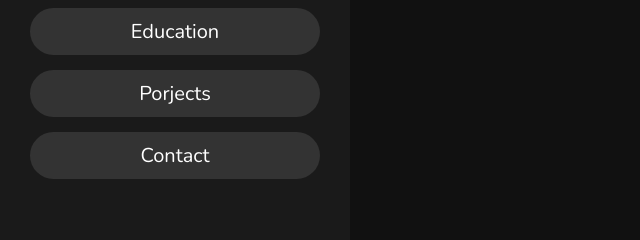
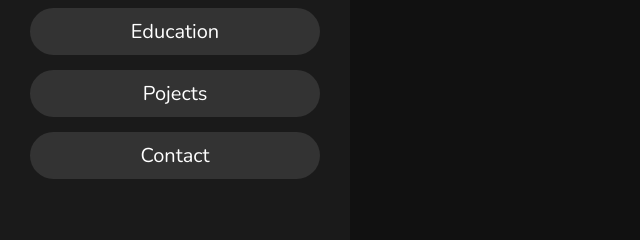
Before and after one commit to SaiBharathseemakurthi/saibharath, a plain HTML site: page index.html in a window 1280 px wide. Shown: the part 551-791 px from the top of the page, 0-640 px from the left. Drawn offline with nearby package versions, Linux system fonts and the light colour scheme.

Commit message:
Update index.html

```diff
--- a/index.html
+++ b/index.html
@@ -31,7 +31,7 @@
             <li><a href="#skills">skills</a></li>
             <li><a href="#education">education</a></li>
 
-            <li><a href="#portfolio">porjects</a></li>
+            <li><a href="#portfolio">pojects</a></li>
             <li><a href="#contact">contact</a></li>
         </ul>
     </nav>
```
